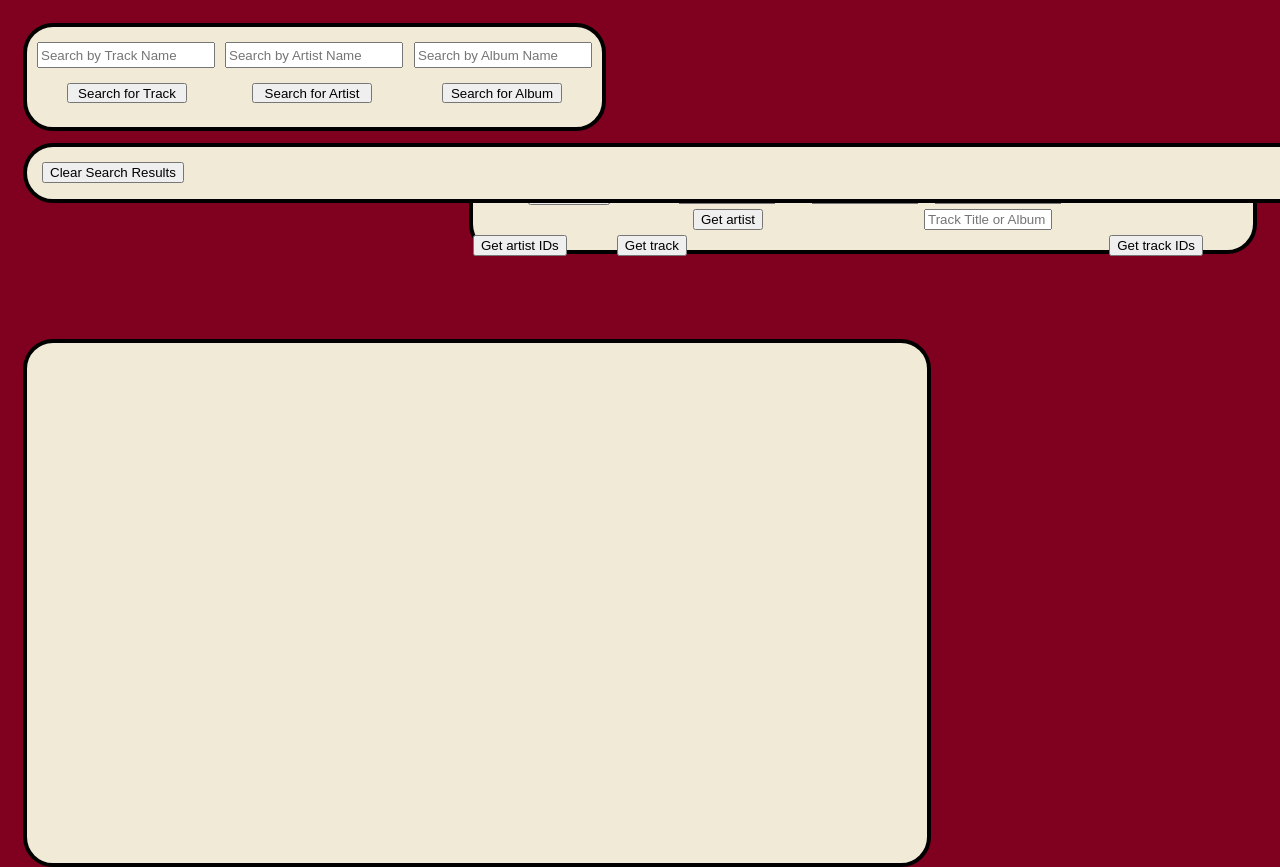
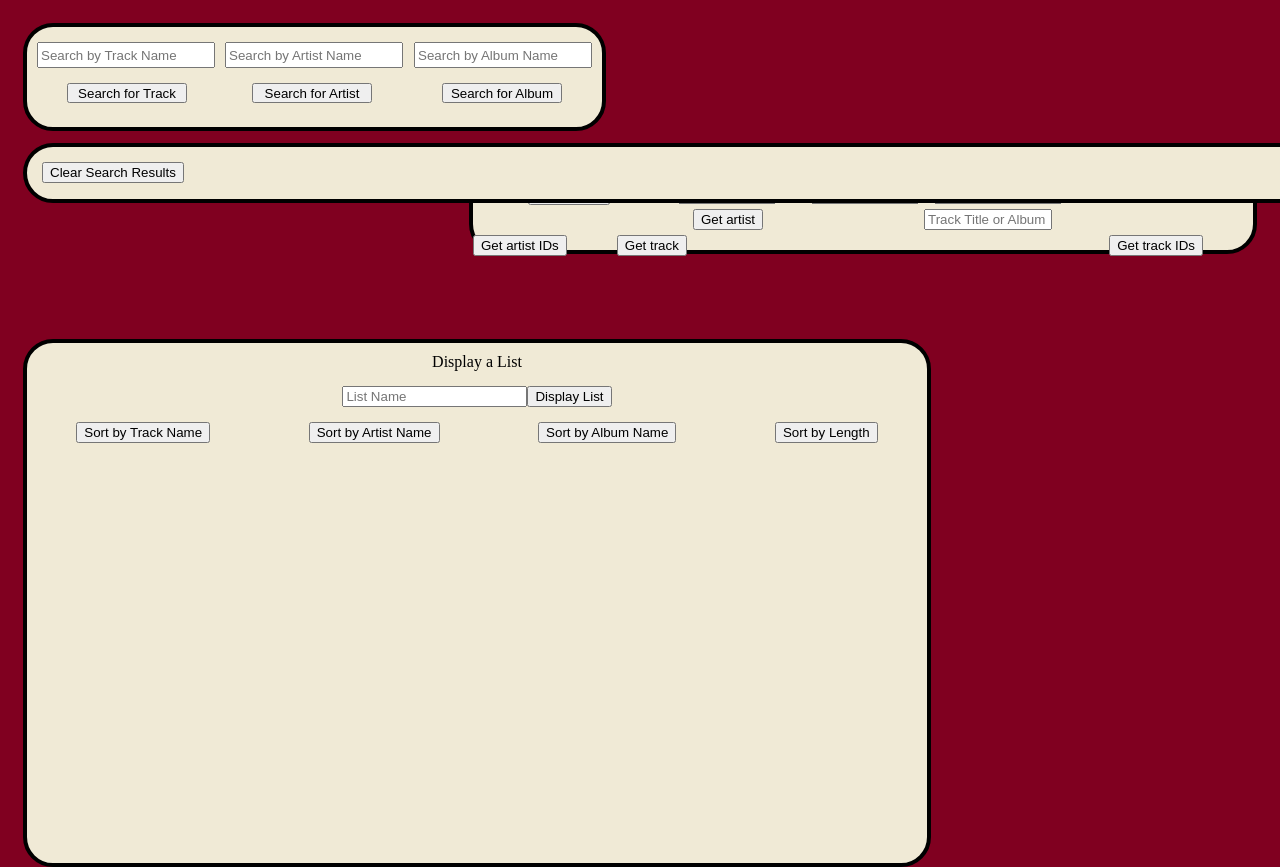
Before and after one commit to cblatt/se3316-cblatt-lab3, a website: page static/index.html in a window 1280 px wide. Shown: the top 867 px of the page. Drawn offline with Linux system fonts and the light colour scheme.

Commit message:
set up low db

```diff
--- a/package.json
+++ b/package.json
@@ -17,8 +17,11 @@
   },
   "homepage": "https://github.com/cblatt/se3316-cblatt-lab3#readme",
   "dependencies": {
+    "body-parser": "^1.20.1",
+    "cors": "^2.8.5",
     "csv": "^6.2.1",
     "csvtojson": "^2.0.10",
-    "express": "^4.18.2"
+    "express": "^4.18.2",
+    "lowdb": "^1.0.0"
   }
 }
--- a/static/index.html
+++ b/static/index.html
@@ -49,6 +49,34 @@
 
     <div id="bottomDiv">
         <div id="bottomLeftDiv">
+            <div id="displayListTextDiv">
+                <span id="displayListText">Display a List</span>
+            </div>
+
+            <br>
+
+            <div id="findListDiv">
+                <input type="text" id="displayListTextField" placeholder="List Name">
+                <input type="button" id="displayListButton" value="Display List">
+            </div>
+
+            <br>
+
+            <div id="sortDiv">
+                <input type="button" id="sortByTrack" value="Sort by Track Name">
+                <input type="button" id="sortByArtist" value="Sort by Artist Name">
+                <input type="button" id="sortByAlbum" value="Sort by Album Name">
+                <input type="button" id="sortByLength" value="Sort by Length">
+            </div>
+
+            <br>
+
+            <div id="listDiv">
+                <ol id="list">
+
+                </ol>
+            </div>
+
 
         </div>
         <div id="bottomRightDiv">
--- a/static/style.css
+++ b/static/style.css
@@ -262,3 +262,27 @@ br{
     margin-left: 15px;
     margin-top: 15px;
 }
+
+
+
+
+/* list stuff */
+
+#displayListTextDiv{
+    display: flex;
+    justify-content: center;
+    margin-top: 10px;
+
+}
+#findListDiv{
+    display: flex;
+    justify-content: center;
+    margin-top: 15px;
+
+}
+#sortDiv{
+    display: flex;
+    justify-content: center;
+    justify-content: space-around;
+    margin-top: 15px;
+}
```
Also changed, not shown: db.json (added, +22 -0 lines), index.js (+75 -4 lines), 2 other files.
